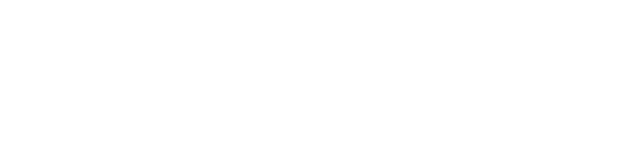
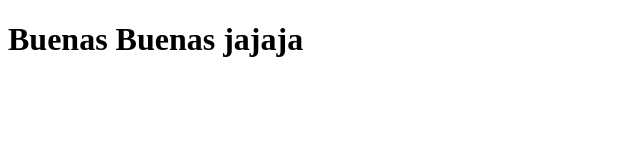
Before and after one commit to FacuHDiaz/Practica-Git, a plain HTML site: page index.html in a window 1280 px wide. Shown: the whole page, without its empty margins (0-640 px from the left). Drawn offline with Linux system fonts and the light colour scheme.

Commit message:
modificacion al index.html

```diff
--- a/index.html
+++ b/index.html
@@ -7,6 +7,6 @@
     <title>Document</title>
 </head>
 <body>
-
+    <h1>Buenas Buenas jajaja</h1>
 </body>
 </html>
```
